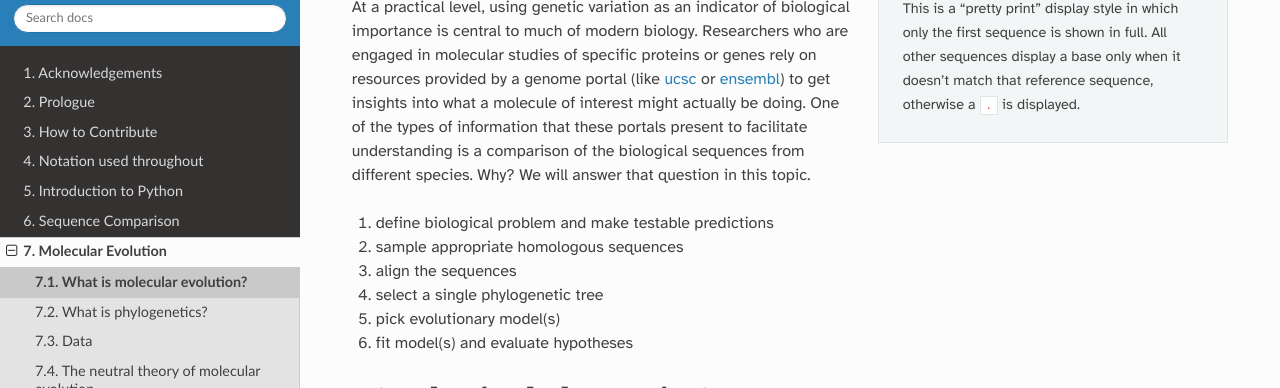
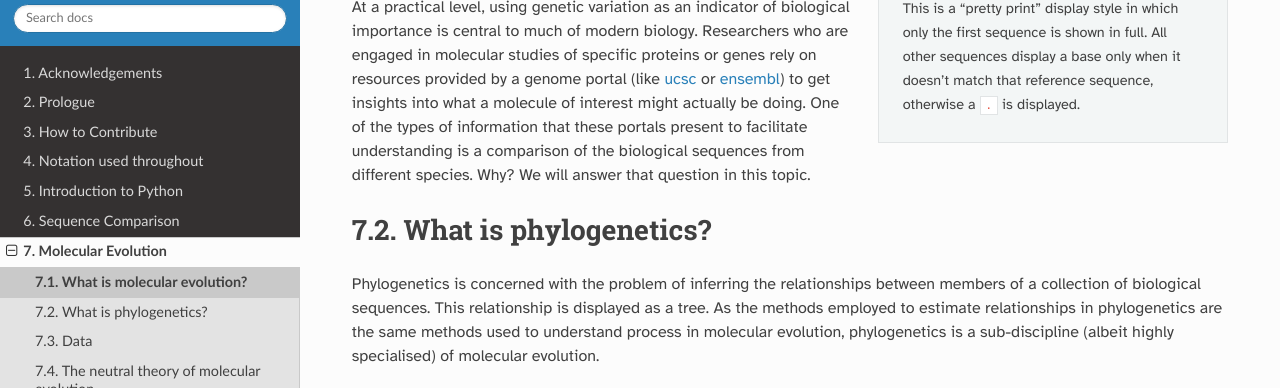
Before and after one commit to GavinHuttley/tib, a Sphinx documentation site: the page built from source/molevol/intro.rst, in a window 1280 px wide and 900 px high, scrolled down 579 px, cut to the strip 47-435 px from the top of the window. Built offline with Sphinx 7.4.7 and the Read the Docs theme 2.0.0, drawn with Linux system fonts in a browser that asks for light colours.

Commit message:
MAINT: fix molevol intro text, removing redundant expressions

```diff
--- a/source/molevol/intro.rst
+++ b/source/molevol/intro.rst
@@ -35,13 +35,6 @@ Molecular Evolution is a domain of research that is concerned with why biologica
 Since the nucleic acids are the information system of living things and can also be, along with proteins, functional, molecular evolution draws on genetics, molecular and cell biology, biochemistry, and chemistry. At a conceptual level, molecular evolution is closely related to population genetics and, as such, is very much focussed on the process of evolution as it manifests in biological sequences.
 
 At a practical level, using genetic variation as an indicator of biological importance is central to much of modern biology. Researchers who are engaged in molecular studies of specific proteins or genes rely on resources provided by a genome portal (like ucsc_ or ensembl_) to get insights into what a molecule of interest might actually be doing. One of the types of information that these portals present to facilitate understanding is a comparison of the biological sequences from different species. Why? We will answer that question in this topic.
-
-#. define biological problem and make testable predictions
-#. sample appropriate homologous sequences
-#. align the sequences
-#. select a single phylogenetic tree
-#. pick evolutionary model(s)
-#. fit model(s) and evaluate hypotheses
 
 **********************
 What is phylogenetics?
@@ -113,12 +106,14 @@ Phylogenetics is concerned with the problem of inferring the relationships betwe
 
 In the :ref:`Phylogenetic Workflow <phylo_workflow>` figure I display the basic workflow for phylogenetic reconstruction. There is substantial overlap with molecular evolutionary analysis in general, but the emphasis here is on the problem of estimating a tree. The steps are:
 
-#. sample homologous sequences from tax of interest
-#. align the sequences
-#. choose method to build the phylogenetic tree.
+* sample homologous sequences from tax of interest
+
+* align the sequences
+
+* choose method to build the phylogenetic tree.
 
     - pick a substitution model
 
-#. Estimate the phylogenetic tree
+* Estimate the phylogenetic tree
 
     - we may include a technique for estimating the level of uncertainty in that tree
```
